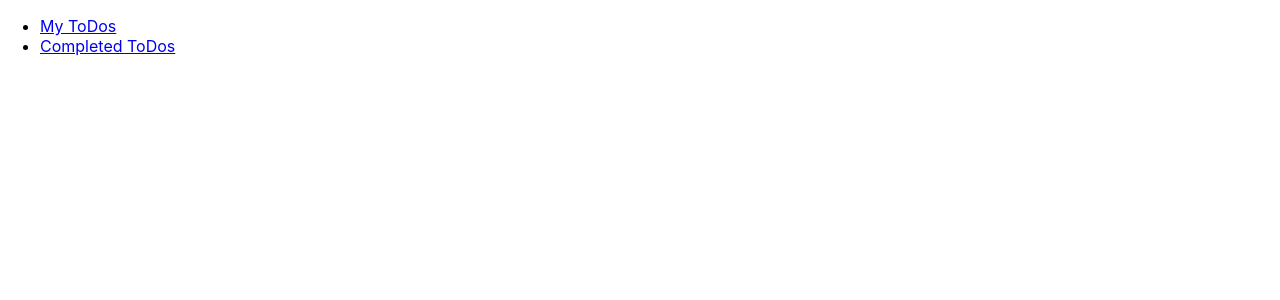
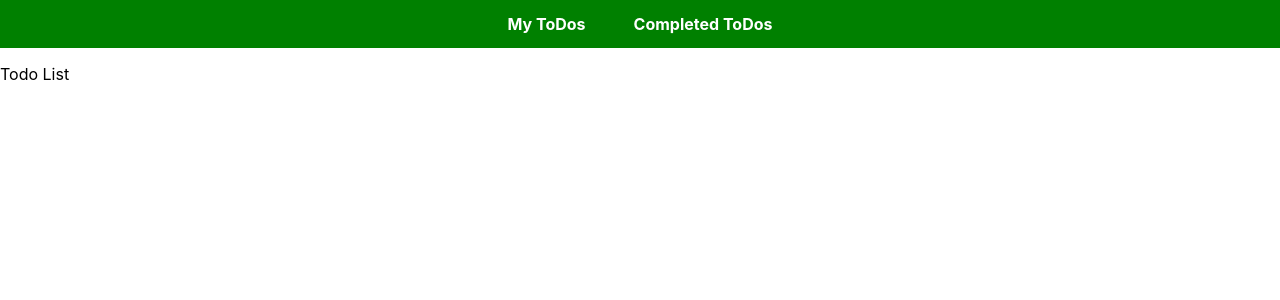
Before and after one commit to matekuna92/react-small-projects, a React (Create React App) app in the folder 1-todo/: page / in a window 1280 px wide. Shown: the top 300 px of the page. Built offline with nearby package versions, Linux system fonts and the light colour scheme.

Commit message:
base classes, navbar, card styles

```diff
--- a/1-todo/src/App.js
+++ b/1-todo/src/App.js
@@ -3,12 +3,14 @@ import React from 'react';
 import './App.css';
 import NavBar from './ui/NavBar';
 import {BrowserRouter} from "react-router-dom";
+import TodoList from "./components/TodoList";
 
 function App() {
   return (
     <>
     <BrowserRouter>
       <NavBar />
+      <TodoList />
     </BrowserRouter>
     </>
   );
--- a/1-todo/src/components/TodoList.js
+++ b/1-todo/src/components/TodoList.js
@@ -1 +1,9 @@
 import React from 'react';
+
+const TodoList = () => {
+    return (
+        <p>Todo List</p>
+        );
+}
+
+export default TodoList;
--- /dev/null
+++ b/1-todo/src/ui/Card.css
@@ -0,0 +1,6 @@
+.card {
+    background: #fff;
+    border-radius: 10px;
+    padding: 1rem;
+    box-shadow: 0 2px 8px rgba(0, 0, 0, 0.3);
+}
--- /dev/null
+++ b/1-todo/src/ui/NavBar.css
@@ -0,0 +1,43 @@
+.navbar {
+    height: 3rem;
+    background: #008000;
+    color: #fff;
+    display: flex;
+    justify-content: center;
+    align-items: center;
+}
+
+.navbar nav {
+    height: 100%;
+    width: 100%;
+    display: flex;
+    justify-content: center;
+    align-items: center;
+}
+
+.navbar ul {
+    list-style: none;
+    display: flex;
+    justify-content: center;
+    align-items: center;
+    margin: 0;
+    padding: 0;
+
+}
+
+.navbar li {
+    margin: 0 1.5rem;
+    padding: 0;
+}
+
+.navbar a {
+    text-decoration: none;
+    color: #fff;
+    font-weight: bold;
+}
+
+.navbar a:hover,
+.navbar a:active,
+.navbar a:visited {
+    color: lightgray;
+}
--- a/1-todo/src/ui/NavBar.js
+++ b/1-todo/src/ui/NavBar.js
@@ -1,5 +1,6 @@
 import React from 'react';
 import { NavLink } from 'react-router-dom';
+import './NavBar.css';
 
 const NavBar = () => {
     return (
```
Also changed, not shown: 1-todo/src/components/CompletedTodos.js (+7 -0 lines), 1-todo/src/components/TodoItem.js (+8 -0 lines).
